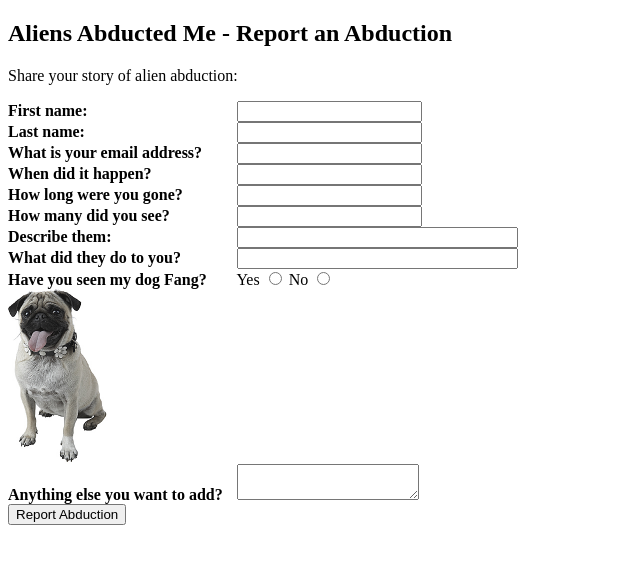
After one commit to AnaPauladosReis/SENAI_PHP, a PHP site: page /report.html in a window 1280 px wide. The commit adds this page. Shown: the top 564 px of the page, without its empty margins (0-640 px from the left). Run offline with PHP 8.4, Linux system fonts and the light colour scheme.

Commit message:
03 de SETEMBRO

```diff
--- /dev/null
+++ b/OT_01/report.html
@@ -0,0 +1,54 @@
+<!DOCTYPE html PUBLIC "-//W3C//DTD XHTML 1.0 Transitional//EN" "http://www.w3.org/TR/xhtml1/DTD/xhtml1-transitional.dtd">
+<html xmlns="http://www.w3.org/1999/xhtml" xml:lang="en" lang="en">
+  <head>
+    <meta http-equiv="Content-Type" content="text/html; charset=utf-8" />
+    <title>Aliens Abducted Me - Report an Abduction</title>
+    <link rel="stylesheet" type="text/css" href="style.css" />
+  </head>
+  <body>
+    <h2>Aliens Abducted Me - Report an Abduction</h2>
+
+    <p>Share your story of alien abduction:</p>
+    <form method="post" action="mailto:anabujutsu@gmail.com">
+      <label for="firstname">First name:</label>
+      <input type="text" id="firstname" name="firstname" /><br />
+      <label for="lastname">Last name:</label>
+      <input type="text" id="lastname" name="lastname" /><br />
+      <label for="email">What is your email address?</label>
+      <input type="text" id="email" name="email" /><br />
+      <label for="whenithappened">When did it happen?</label>
+      <input type="text" id="whenithappened" name="whenithappened" /><br />
+      <label for="howlong">How long were you gone?</label>
+      <input type="text" id="howlong" name="howlong" /><br />
+      <label for="howmany">How many did you see?</label>
+      <input type="text" id="howmany" name="howmany" /><br />
+      <label for="aliendescription">Describe them:</label>
+      <input
+        type="text"
+        id="aliendescription"
+        name="aliendescription"
+        size="32"
+      /><br />
+      <label for="whattheydid">What did they do to you?</label>
+      <input type="text" id="whattheydid" name="whattheydid" size="32" /><br />
+      <label for="fangspotted">Have you seen my dog Fang?</label>
+      Yes
+      <input id="fangspotted" name="fangspotted" type="radio" value="yes" /> No
+      <input
+        id="fangspotted"
+        name="fangspotted"
+        type="radio"
+        value="no"
+      /><br />
+      <img
+        src="fang.jpg"
+        width="100"
+        height="175"
+        alt="My abducted dog Fang."
+      /><br />
+      <label for="other">Anything else you want to add?</label>
+      <textarea id="other" name="other"></textarea><br />
+      <input type="submit" value="Report Abduction" name="submit" />
+    </form>
+  </body>
+</html>
--- /dev/null
+++ b/OT_01/style.css
@@ -0,0 +1,5 @@
+form label {
+  display: inline-block;
+  width: 225px;
+  font-weight: bold;
+}
--- /dev/null
+++ b/OT_01/while.php
@@ -0,0 +1,4 @@
+<?php
+
+
+?>
--- /dev/null
+++ b/package.json
@@ -0,0 +1,5 @@
+{
+  "devDependencies": {
+    "prettier": "^3.6.2"
+  }
+}
```
Also changed, not shown: OT_01/condicionais.php (+10 -0 lines), OT_01/for.php (added, +9 -0 lines), OT_01/fang.jpg (added), package-lock.json (added).
